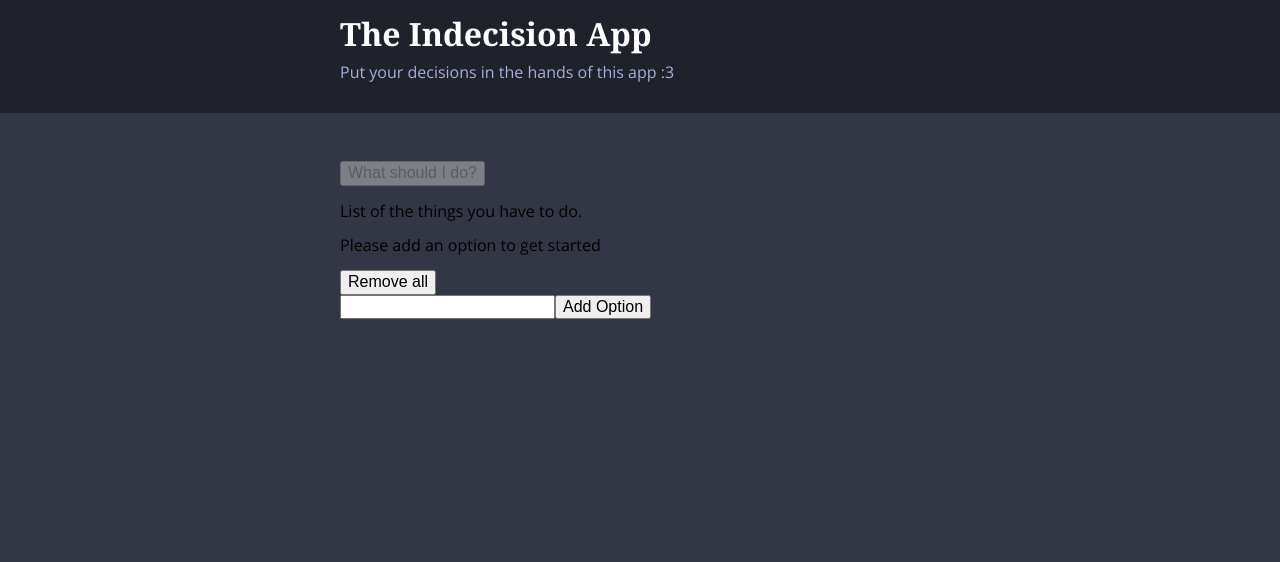
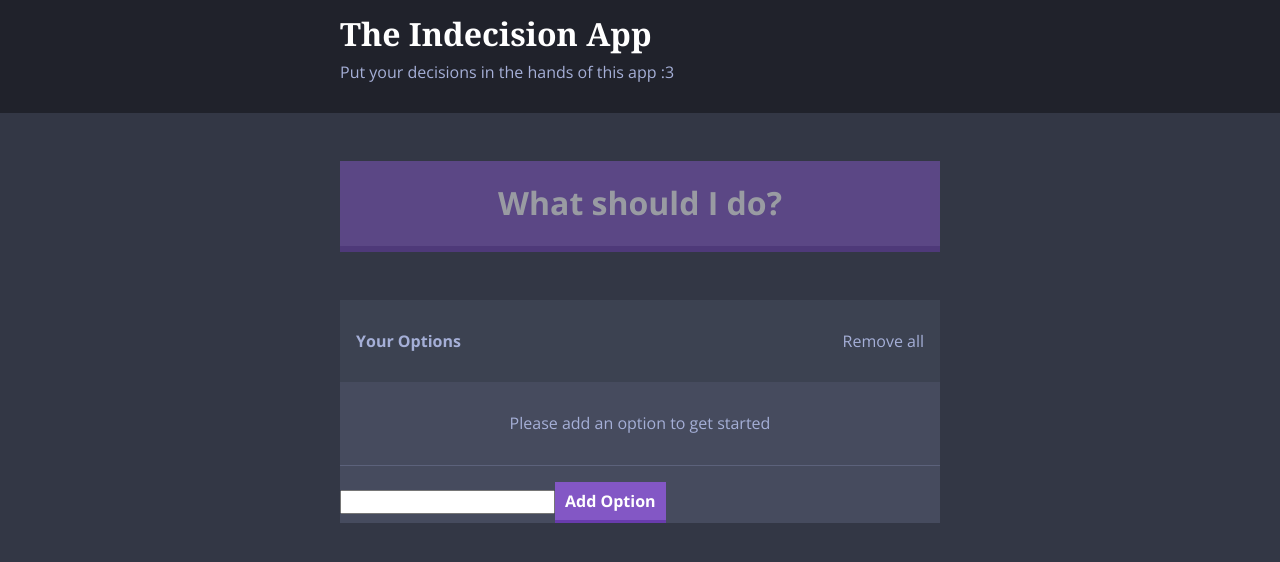
Before and after one commit to theindianotaku/react-indecision-app, a React (Create React App) app: page / in a window 1280 px wide. Shown: the top 562 px of the page. Built offline with nearby package versions, Linux system fonts and the light colour scheme.

Commit message:
Added button and widget stylesheets

```diff
--- a/src/components/Action.js
+++ b/src/components/Action.js
@@ -5,6 +5,7 @@
     <button
       onClick={props.handlePickOption}
       disabled={!props.hasOptions}
+      className="big-button"
     >
       What should I do?
     </button>
--- a/src/components/AddOption.js
+++ b/src/components/AddOption.js
@@ -24,7 +24,7 @@
         {this.state.error && <p>{this.state.error}</p>}
         <form onSubmit={this.handleOnSubmit}>
           <input type="text" name="option" />
-          <button type="submit">Add Option</button>
+          <button className="button" type="submit">Add Option</button>
         </form>
       </div>
     );
--- a/src/components/App.js
+++ b/src/components/App.js
@@ -85,6 +85,7 @@
             handlePickOption={this.handlePickOption}
             hasOptions={this.state.options.length > 0}
           />
+          <div className="widget">
             <Options
               handleDeleteOptions={this.handleDeleteOptions}
               options={this.state.options}
@@ -93,6 +94,7 @@
             <AddOption
               handleAddOption={this.handleAddOption}
             />
+          </div>
         </div>
         <OptionModal
           selectedOption={this.state.selectedOption}
--- a/src/components/Option.js
+++ b/src/components/Option.js
@@ -4,11 +4,12 @@
   <li>
     {props.option}
     <button
+      className="button button--link"
       onClick={() => {
         props.handleDeleteOption(props.option);
       }}
     >
-      X
+      Remove
     </button>
   </li>
 );
--- a/src/components/OptionModal.js
+++ b/src/components/OptionModal.js
@@ -9,7 +9,7 @@
   >
     <h3>Our Modal</h3>
     {props.selectedOption && <p>{props.selectedOption}</p>}
-    <button onClick={props.handleClearSelected}>OK :P</button>
+    <button className="button" onClick={props.handleClearSelected}>OK :P</button>
   </Modal>
 );
 
--- a/src/components/Options.js
+++ b/src/components/Options.js
@@ -4,8 +4,13 @@
 
 const Options = (props) => (
   <div>
-    <p>List of the things you have to do.</p>
-    { props.options.length === 0 && <p>Please add an option to get started</p>}
+    <div className="widget-header">
+      <p>Your Options</p>
+      <button
+        className="button button--link" onClick={props.handleDeleteOptions}
+      >Remove all</button>
+    </div>
+    { props.options.length === 0 && <p className="widget__message">Please add an option to get started</p>}
     <ul>
       {
         props.options.map((option, index) => (
@@ -17,7 +22,6 @@
         ))
       }
     </ul>
-    <button onClick={props.handleDeleteOptions}>Remove all</button>
   </div>
 );
 
--- a/src/styles/base/_base.scss
+++ b/src/styles/base/_base.scss
@@ -11,3 +11,18 @@
 h1, h2, h3, h4, h5, h6 {
   font-family: 'Noto Serif';
 }
+
+button {
+  color: white;
+  cursor: pointer;
+  border: none;
+  font-family: 'Open Sans';
+}
+
+button:disabled {
+  cursor: default;
+}
+
+button:focus {
+  outline: none;
+}
--- a/src/styles/base/_settings.scss
+++ b/src/styles/base/_settings.scss
@@ -1,7 +1,10 @@
 // Colors
 $off-black: #20222b;
 $off-white: #a5afd7;
+$blue: #3c4251;
+$light-blue: #464b5e;
 $dark-blue: #333745;
+$purple: #8357c5;
 
 // Sizes
 $s-size: 1rem;
--- /dev/null
+++ b/src/styles/components/_button.scss
@@ -0,0 +1,39 @@
+.big-button {
+  background: $purple;
+  border-bottom: .6rem solid darken($purple, 10%);
+  font-size: $l-size;
+  font-weight: bold;
+  margin-bottom: $xl-size;
+  padding: 2.4rem;
+  width: 100%;
+}
+
+.big-button:disabled {
+  opacity: 0.5;
+}
+
+// .big-button:active {
+//   border-top: 0.6rem solid $dark-blue;
+//   border-bottom: none;
+// }
+
+.button {
+  background: $purple;
+  border: none;
+  border-bottom: .3rem solid darken($purple, 10%);
+  font-weight: bold;
+  padding: $s-size;
+}
+
+// .button:active {
+//   border-bottom: none;
+//   border-top: 0.3rem solid $dark-blue;
+// }
+
+.button--link {
+  background: none;
+  border: none;
+  color: $off-white;
+  font-weight: 400;
+  padding: 0;
+}
--- /dev/null
+++ b/src/styles/components/_widgets.scss
@@ -0,0 +1,24 @@
+.widget {
+  background: $light-blue;
+  margin-bottom: $xl-size;
+}
+
+.widget__message {
+  border-bottom: 1px solid lighten($light-blue, 10%);
+  color: $off-white;
+  margin: 0;
+  padding: $l-size;
+  text-align: center;
+}
+
+.widget-header {
+  background: $blue;
+  color: $off-white;
+  display: flex;
+  justify-content: space-between;
+  padding: $m-size;
+
+  p {
+    font-weight: bold;
+  }
+}
--- a/src/styles/styles.scss
+++ b/src/styles/styles.scss
@@ -1,4 +1,6 @@
 @import './base/settings';
 @import './base/base';
+@import './components/button';
 @import './components/container';
 @import './components/header';
+@import './components/widgets';
```
Lines whose indentation alone changed are shown as unchanged.
